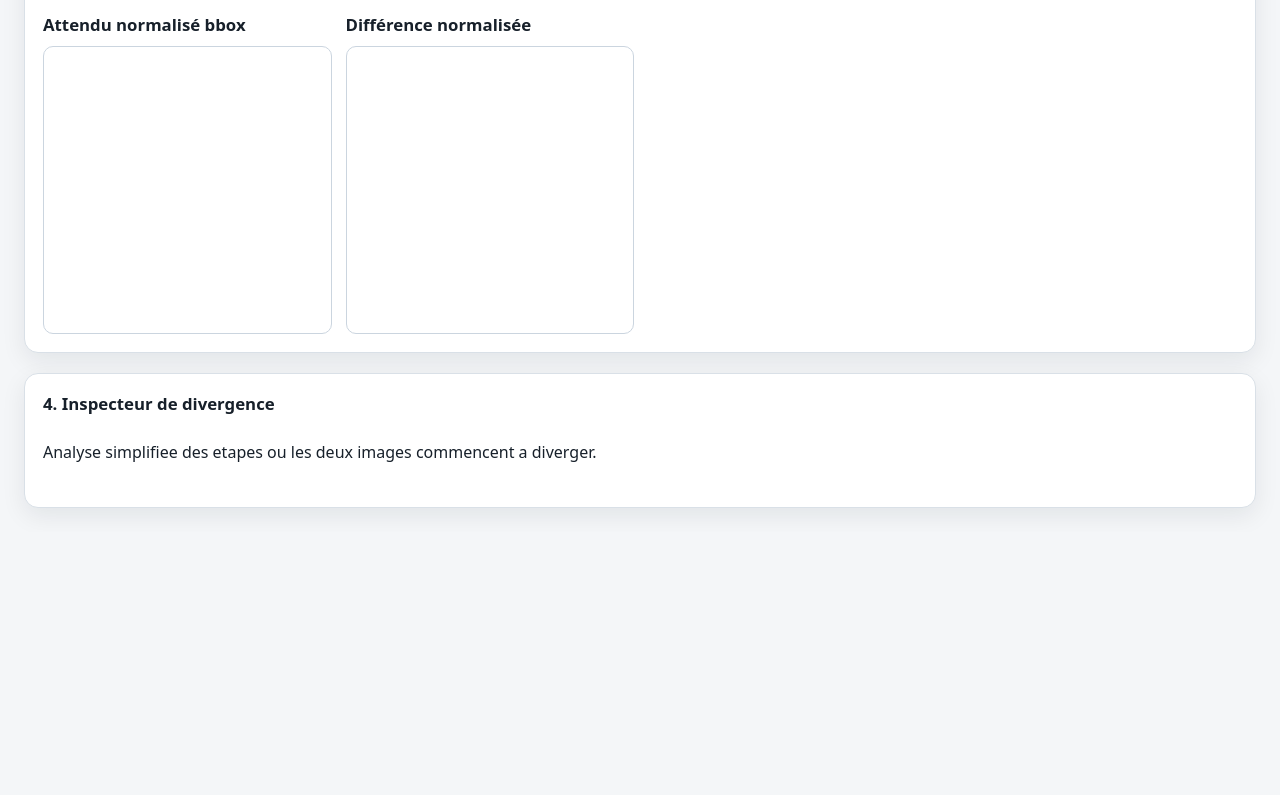
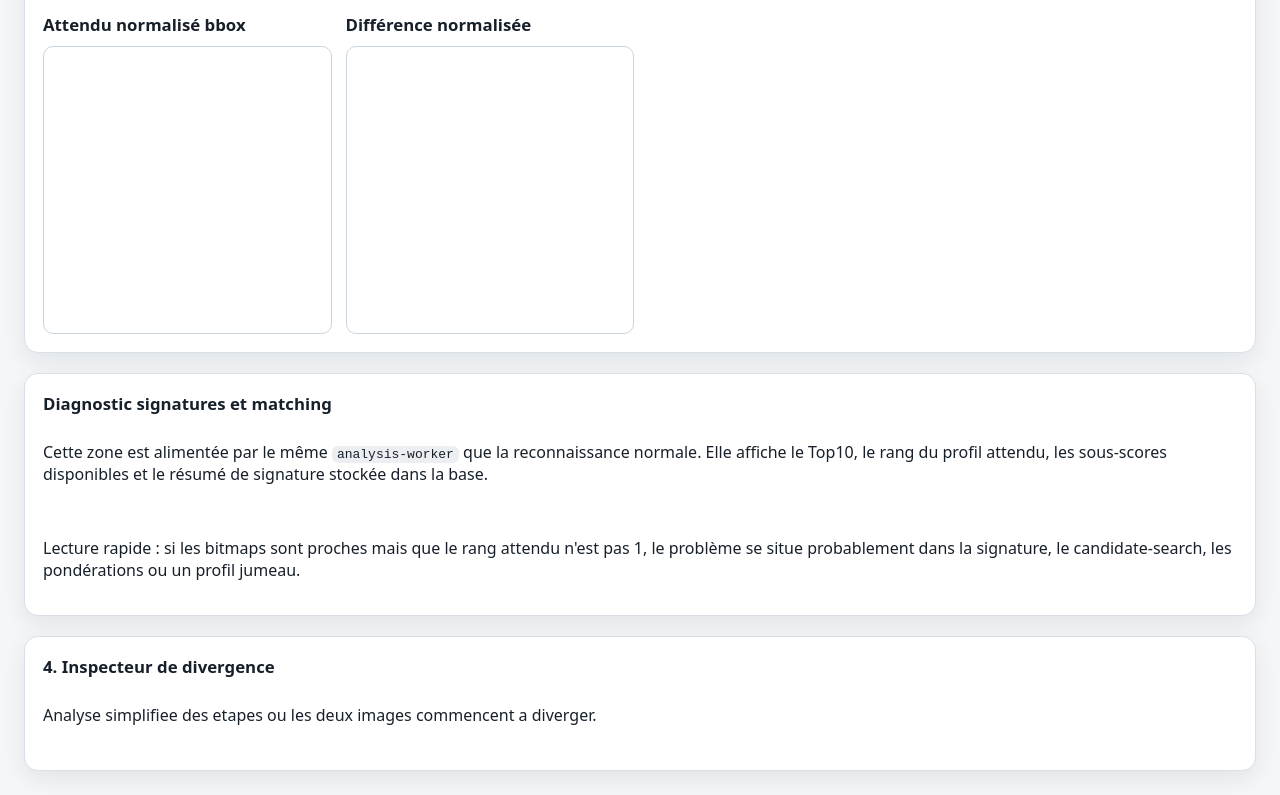
Before and after one commit to c34gl3j3rmy/ProfilScan, a plain HTML site: page visual-compare.html in a window 1280 px wide. Shown: the part 1219-2014 px from the top of the page. Before the commit the page ends 1751 px from the top, so only its background shows below. Drawn offline with Linux system fonts and the light colour scheme.

Commit message:
Ajoute un panneau de diagnostic des signatures

```diff
--- a/visual-compare.html
+++ b/visual-compare.html
@@ -23,6 +23,7 @@
     canvas { width: 100%; max-height: 520px; object-fit: contain; background: white; border: 1px solid #cbd5df; border-radius: 10px; image-rendering: auto; }
     table { width: 100%; border-collapse: collapse; font-size: .92rem; }
     th, td { text-align: left; border-bottom: 1px solid #edf2f7; padding: 7px 6px; vertical-align: top; }
+    code { background: rgba(148, 163, 184, .18); border-radius: 6px; padding: 1px 5px; }
     .warn { color: #9a3412; font-weight: 700; }
     .ok { color: #166534; font-weight: 700; }
     .badge { display: inline-block; padding: 3px 8px; border-radius: 999px; font-weight: 700; font-size: .82rem; }
@@ -107,6 +108,13 @@
         </article>
       </div>
     </section>
+
+    <section class="card panel">
+      <h2>Diagnostic signatures et matching</h2>
+      <p>Cette zone est alimentée par le même <code>analysis-worker</code> que la reconnaissance normale. Elle affiche le Top10, le rang du profil attendu, les sous-scores disponibles et le résumé de signature stockée dans la base.</p>
+      <table id="signatureStats"></table>
+      <p>Lecture rapide : si les bitmaps sont proches mais que le rang attendu n'est pas 1, le problème se situe probablement dans la signature, le candidate-search, les pondérations ou un profil jumeau.</p>
+    </section>
   </main>
   <script type="module" src="./src/app/visual-compare.js"></script>
 </body>
```
